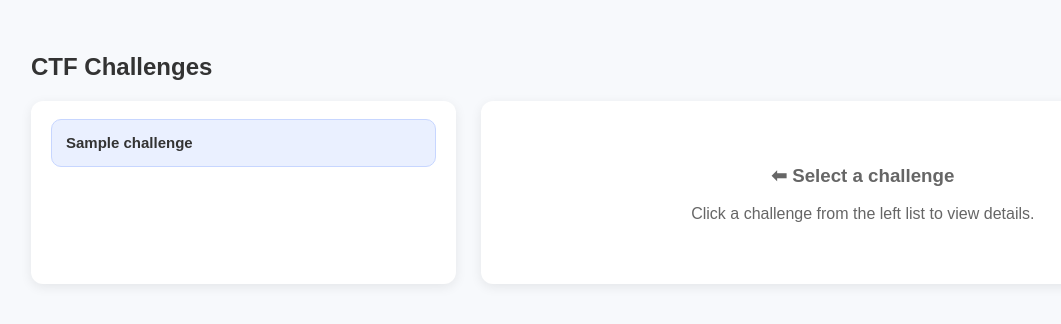
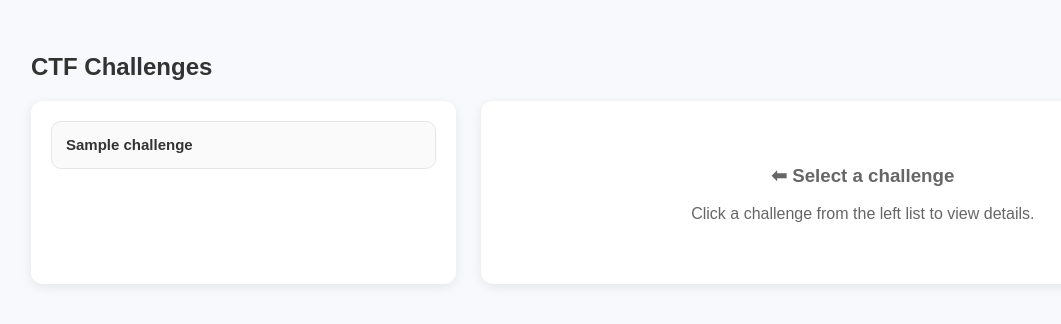
Before and after one commit to saroj518/challenge_list, a Django app: page / in a window 1280 px wide, with the pointer over the restyled element. Shown: the top 324 px of the page, without its empty margins (2-1063 px from the left). Run offline with Django 4.2, Linux system fonts and the light colour scheme; tables that the repository leaves empty hold one stand-in row (values such as "Sample post").

Commit message:
Done CTF Platform

```diff
--- a/list/templates/list.html
+++ b/list/templates/list.html
@@ -39,12 +39,6 @@
             border: 1px solid #e6e6e6;
         }
 
-        .challenge-card:hover {
-            background: #eaf0ff;
-            border-color: #c7d6ff;
-            transform: translateY(-2px);
-        }
-
         .challenge-card a {
             text-decoration: none;
             color: #333;
@@ -66,12 +60,15 @@
             text-align: center;
             color: #666;
         }
+
     </style>
 </head>
 
+
 <body>
 
-<h2>CTF Challenges</h2>
+    <h2> CTF Challenges</h2>
+
 
 <div class="container">
 
--- a/list/urls.py
+++ b/list/urls.py
@@ -4,6 +4,6 @@ from . views import ChallengeListView, ChallengeDetailView, SolveView
 urlpatterns = [
    path('', ChallengeListView.as_view(), name='challenge_list'),
    path('<int:pk>/', ChallengeDetailView.as_view(), name='challenge_detail'),
-#    path("solve/", SolveListView.as_view(), name="solve_list"),
    path("<int:pk>/solve/", SolveView.as_view(), name="challenge_solve"),
+
 ]
--- a/list/views.py
+++ b/list/views.py
@@ -1,12 +1,13 @@
 from django.shortcuts import render
 from .models import Challenge, Solve
 from django.views.generic import ListView, DetailView
-
+from django.urls import reverse_lazy
 
 class ChallengeListView(ListView):
     model = Challenge
     template_name = 'list.html'
     context_object_name = 'challenges'
+
 
 class ChallengeDetailView(DetailView):
     model = Challenge
```
